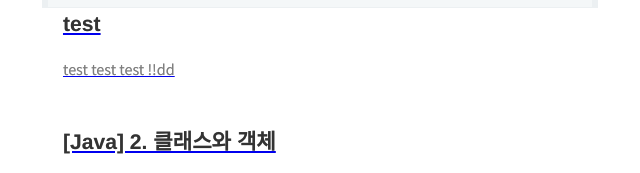
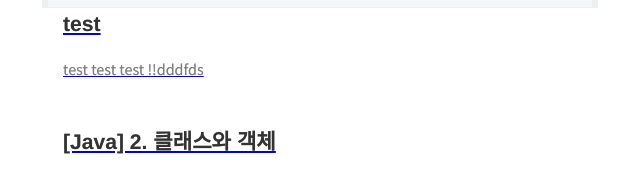
Before and after one commit to hyemin-jang/hyemin-jang.github.io, a Gatsby site: page / in a window 1280 px wide. Shown: the part 370-543 px from the top of the page, 320-960 px from the left. Built offline with nearby package versions, Linux system fonts and the light colour scheme; Gatsby itself is replaced by a stand-in of ours; some packages are replaced by stand-ins of ours; what typography-theme-github would draw is missing.

Commit message:
testtest

```diff
--- a/content/blog/Java/test.md
+++ b/content/blog/Java/test.md
@@ -6,4 +6,4 @@
 draft: false
 ---
 
-test test test !!dd
+test test test !!dddfds
```
